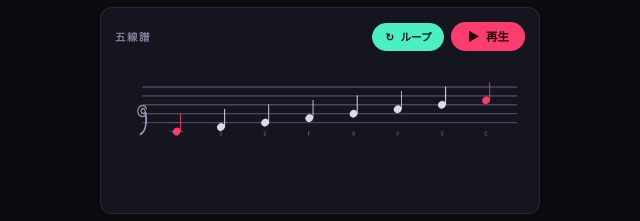
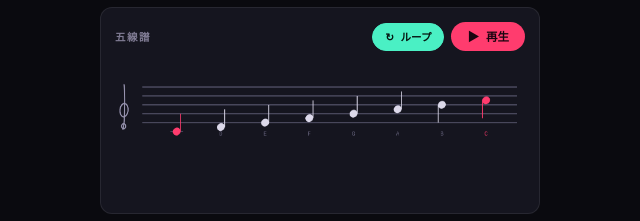
Before and after one commit to byeolsatang/scale-practice, a plain HTML site: page index.html in a window 1280 px wide. Shown: the part 620-841 px from the top of the page, 320-960 px from the left. Drawn offline with nearby package versions, Linux system fonts and the light colour scheme; a web font is replaced by a local one.

Commit message:
Fix staff notation: hand-drawn treble clef, correct octave/stem logic
- Remove Bravura Text font dependency (was unreliable CDN)
- Replace with hand-drawn bezier treble clef anchored to G4 line
- Fix octave calculation: use diatonic degree comparison instead of semi < root
- Fix stem direction: B4 (step=4) as midpoint, not step=6
- Fix ledger lines: correct step thresholds (step<0, step>8)
- Fix note x-position: iv%12 for semitone wrap

Co-Authored-By: Claude Sonnet 4.6 <noreply@anthropic.com>
Claude-Session: https://claude.ai/code/session_01JVnXw9wqTYHhGrqaVSAKuk

```diff
--- a/index.html
+++ b/index.html
@@ -331,66 +331,50 @@ function drawCircle() {
   cx.closePath(); cx.fillStyle = '#ffb547'; cx.fill();
 }
 
-// ト音記号: 専用の音楽記号フォント(Bravura Text)で正確なグリフを描画。
-// フォント読み込み完了まではフォールバック描画(シンプルなG字型)を使う。
-let musicFontReady = false;
-const musicFontFace = new FontFace('BravuraText', "url(https://cdn.jsdelivr.net/fontsource/fonts/bravura-text@latest/latin-400-normal.woff2) format('woff2')");
-musicFontFace.load().then(f => {
-  document.fonts.add(f);
-  musicFontReady = true;
-  drawStaff(); // フォント読み込み完了後に再描画
-}).catch(() => { musicFontReady = false; });
-
-function drawTrebleClef(ctx, x, staffTop, ls) {
-  // G4線(下から2番目)を基準に配置
-  const gLineY = staffTop + 3*ls;
-
-  if (musicFontReady) {
-    // SMuFL: U+E050 = G Clef。Bravuraのデザインでは
-    // グリフのベースラインがG線とほぼ一致するよう作られている
-    ctx.fillStyle = '#9b97b3';
-    ctx.font = `${ls*4.0}px BravuraText`;
-    ctx.textAlign = 'left';
-    ctx.textBaseline = 'alphabetic';
-    ctx.fillText('\uE050', x, gLineY);
-  } else {
-    // フォールバック: フォント未読込時の簡易G字型(円弧+尾)
-    // G線(gLineY)を中心に渦を置き、下に尾を伸ばす
-    ctx.strokeStyle = '#9b97b3';
-    ctx.fillStyle = '#9b97b3';
-    ctx.lineCap = 'round';
-    const r = ls*0.62;
-    ctx.lineWidth = ls*0.16;
-    // 上部の渦(2重円弧でG字を表現)
-    ctx.beginPath();
-    ctx.arc(x + r, gLineY - ls*0.3, r, Math.PI*0.15, Math.PI*1.85);
-    ctx.stroke();
-    ctx.beginPath();
-    ctx.arc(x + r*1.15, gLineY - ls*0.3, r*0.45, 0, Math.PI*2);
-    ctx.stroke();
-    // 下に伸びる尾
-    ctx.beginPath();
-    ctx.moveTo(x + r*1.7, gLineY - ls*0.1);
-    ctx.quadraticCurveTo(x + r*2.2, gLineY + ls*1.8, x + r*0.6, gLineY + ls*2.3);
-    ctx.lineWidth = ls*0.22;
-    ctx.stroke();
-  }
-}
-
-// ===== STAFF (rewritten with correct treble clef + note positions) =====
+// ===== STAFF (手描きト音記号 + 修正済み音符計算) =====
 const sc = document.getElementById('scanvas');
 const sx = sc.getContext('2d');
 
-// 五線譜の正しい仕組み:
-// 五線(下から上): 線1=E4, 線2=G4, 線3=B4, 線4=D5, 線5=F5
-// 各「ステップ」は半線間隔(diatonic step)。E4を基準steps=0とする。
-// ステップ = (オクターブ-4)*7 + (音名インデックス - E4のインデックス(=2: C=0,D=1,E=2...))
+// 五線譜: 下から E4, G4, B4, D5, F5
+// diatonicStep: E4=0, 1半間上がるごとに+1
 const NOTE_ORDER = ['C','D','E','F','G','A','B']; // E=index2
 
 function diatonicStep(noteLetter, octave) {
-  const idx = NOTE_ORDER.indexOf(noteLetter); // 0..6
-  // E4 (idx=2, oct=4) を step=0 とする
-  return (octave - 4) * 7 + (idx - 2);
+  const idx = NOTE_ORDER.indexOf(noteLetter);
+  return (octave - 4) * 7 + (idx - 2); // E4 = step 0
+}
+
+// ト音記号: ベジェ曲線手描き。G4線(下から2番目=staffTop+3*ls)を基準に描画
+function drawTrebleClef(ctx, x, staffTop, ls) {
+  const gLineY = staffTop + 3 * ls; // G4線のY座標
+  ctx.save();
+  ctx.strokeStyle = '#9b97b3';
+  ctx.fillStyle = '#9b97b3';
+  ctx.lineWidth = ls * 0.15;
+  ctx.lineCap = 'round';
+  ctx.lineJoin = 'round';
+
+  const s = ls * 0.5; // スケール係数
+  const cx = x + s * 1.2;
+  const cy = gLineY;
+
+  // 1. 縦棒（上から下へ）
+  ctx.beginPath();
+  ctx.moveTo(cx, cy - s * 6.5);
+  ctx.bezierCurveTo(cx + s * 0.3, cy - s * 5, cx + s * 0.3, cy + s * 2, cx - s * 0.3, cy + s * 3.5);
+  ctx.stroke();
+
+  // 2. G線を巻く楕円ループ（G4=cy を中心に）
+  ctx.beginPath();
+  ctx.ellipse(cx, cy - s * 0.8, s * 1.1, s * 1.5, 0.15, 0, Math.PI * 2);
+  ctx.stroke();
+
+  // 3. 下部の丸（下加線C4あたりを囲む小丸）
+  ctx.beginPath();
+  ctx.arc(cx - s * 0.1, cy + s * 2.8, s * 0.55, 0, Math.PI * 2);
+  ctx.stroke();
+
+  ctx.restore();
 }
 
 function drawStaff() {
@@ -399,71 +383,76 @@ function drawStaff() {
 
   const root = KEY2SEMI[MAJKEYS[keyIdx]];
   const ivs = SCALES[scaleName];
-  const ls = 13; // line spacing (px between staff lines)
-  const staffTop = 38;          // y of top line (F5)
-  const E4y = staffTop + 4*ls;  // bottom line = E4
+  const ls = 13;
+  const staffTop = 38;         // 最上線(F5)のY
+  const E4y = staffTop + 4*ls; // 最下線(E4)のY
 
   const leftPad = 54, rightPad = 14;
   const allNotes = [...ivs, 12];
   const spacing = (W - leftPad - rightPad) / (allNotes.length + 0.4);
 
-  // --- 5線 ---
+  // --- 五線 ---
   sx.strokeStyle = '#5a5870'; sx.lineWidth = 1.4;
   for (let l = 0; l < 5; l++) {
-    const y = staffTop + l*ls;
-    sx.beginPath(); sx.moveTo(leftPad-6, y); sx.lineTo(W-rightPad, y); sx.stroke();
+    const y = staffTop + l * ls;
+    sx.beginPath(); sx.moveTo(leftPad - 6, y); sx.lineTo(W - rightPad, y); sx.stroke();
   }
 
-  // --- ト音記号 (正確な位置・サイズで描画) ---
-  // --- ト音記号 (Canvas手描き: G4線を基準に正確配置) ---
-  drawTrebleClef(sx, leftPad - 14, staffTop, ls);
+  // --- ト音記号 ---
+  drawTrebleClef(sx, leftPad - 46, staffTop, ls);
 
-  // --- 音符描画 ---
+  // --- 音符 ---
   allNotes.forEach((iv, i) => {
-    const semi = (root + iv) % 12;
+    const semi = (root + (iv % 12)) % 12;
     const noteName = NOTENAMES[semi];
-    const noteLetter = noteName[0]; // C,D,E,F,G,A,B (シャープは[0]だけ取る)
+    const noteLetter = noteName[0];
 
-    // オクターブ計算: ルートからの半音距離で何オクターブ上がったか判定
+    // オクターブ: スケール内での位置(diatonic degree)で判定
+    // iv=0～11: rootオクターブ, iv=12: 1オクターブ上
     let noteOct = oct;
     if (iv >= 12) {
       noteOct = oct + 1;
     } else {
-      // root（0semi目）からのインターバルで実際の音名がrootより下がる(巡回)場合 oct+1
-      if (semi < root) noteOct = oct + 1;
+      // 半音が根音より小さい場合(ラップアラウンド)かつdiatonicでも上になる場合のみ+1
+      const rootLetter = NOTENAMES[root][0];
+      const rootDeg = NOTE_ORDER.indexOf(rootLetter);
+      const noteDeg = NOTE_ORDER.indexOf(noteLetter);
+      if (semi < root && noteDeg <= rootDeg) noteOct = oct + 1;
     }
 
-    const step = diatonicStep(noteLetter, noteOct); // E4=0
-    const ny = E4y - step * (ls/2);
-    const nx = leftPad + (i + 0.7)*spacing;
+    const step = diatonicStep(noteLetter, noteOct);
+    const ny = E4y - step * (ls / 2);
+    const nx = leftPad + (i + 0.7) * spacing;
 
-    const isLit = litNotes.includes(i);
+    const isLit  = litNotes.includes(i);
     const isRoot = i === 0;
-    const isOct = iv === 12;
+    const isOct  = iv === 12;
 
-    // 加線 (ledger lines)
+    // 加線
     sx.strokeStyle = '#5a5870'; sx.lineWidth = 1.4;
+    // 下の加線: step < 0 (E4より下) → step=0の線から2刻みで追加
     if (step < 0) {
-      for (let l = 0; l >= step; l -= 2) {
-        const ly = E4y - l*(ls/2);
-        sx.beginPath(); sx.moveTo(nx-11, ly); sx.lineTo(nx+11, ly); sx.stroke();
+      for (let ll = -2; ll >= step; ll -= 2) {
+        const ly = E4y - ll * (ls / 2);
+        sx.beginPath(); sx.moveTo(nx - 11, ly); sx.lineTo(nx + 11, ly); sx.stroke();
       }
     }
+    // 上の加線: step > 8 (F5より上) → step=8の線から2刻みで追加
     if (step > 8) {
-      for (let l = 10; l <= step; l += 2) {
-        const ly = E4y - l*(ls/2);
-        sx.beginPath(); sx.moveTo(nx-11, ly); sx.lineTo(nx+11, ly); sx.stroke();
+      for (let ll = 10; ll <= step; ll += 2) {
+        const ly = E4y - ll * (ls / 2);
+        sx.beginPath(); sx.moveTo(nx - 11, ly); sx.lineTo(nx + 11, ly); sx.stroke();
       }
     }
 
-    const col = isLit ? '#ffb547' : (isRoot||isOct) ? '#ff3c6e' : '#dcd9ea';
+    const col = isLit ? '#ffb547' : (isRoot || isOct) ? '#ff3c6e' : '#dcd9ea';
     sx.fillStyle = col;
     sx.beginPath();
-    sx.ellipse(nx, ny, 7, 5.6, -0.18, 0, Math.PI*2);
+    sx.ellipse(nx, ny, 7, 5.6, -0.18, 0, Math.PI * 2);
     sx.fill();
 
-    // 符尾 (stem): 五線の中央(B4, step=6)より上ならstem下向き
-    const stemUp = step < 6;
+    // 符尾: 中央線はB4=step4。step<4なら上向き符尾(右)、step>=4なら下向き(左)
+    const stemUp = step < 4;
     sx.strokeStyle = col; sx.lineWidth = 1.6;
     sx.beginPath();
     const stemX = nx + (stemUp ? 6.5 : -6.5);
@@ -475,14 +464,14 @@ function drawStaff() {
     if (noteName.includes('#')) {
       sx.fillStyle = '#bcb8d4'; sx.font = '13px serif';
       sx.textAlign = 'center'; sx.textBaseline = 'middle';
-      sx.fillText('♯', nx-15, ny);
+      sx.fillText('♯', nx - 15, ny);
     }
 
-    // ラベル
-    sx.fillStyle = (isRoot||isOct) ? '#ff3c6e' : '#6f6c87';
+    // 音名ラベル
+    sx.fillStyle = (isRoot || isOct) ? '#ff3c6e' : '#6f6c87';
     sx.font = "9.5px 'Space Mono',monospace";
     sx.textAlign = 'center'; sx.textBaseline = 'top';
-    sx.fillText(noteName, nx, staffTop + 4*ls + ls*0.9);
+    sx.fillText(noteName, nx, staffTop + 4*ls + ls * 0.9);
   });
 }
 
```
